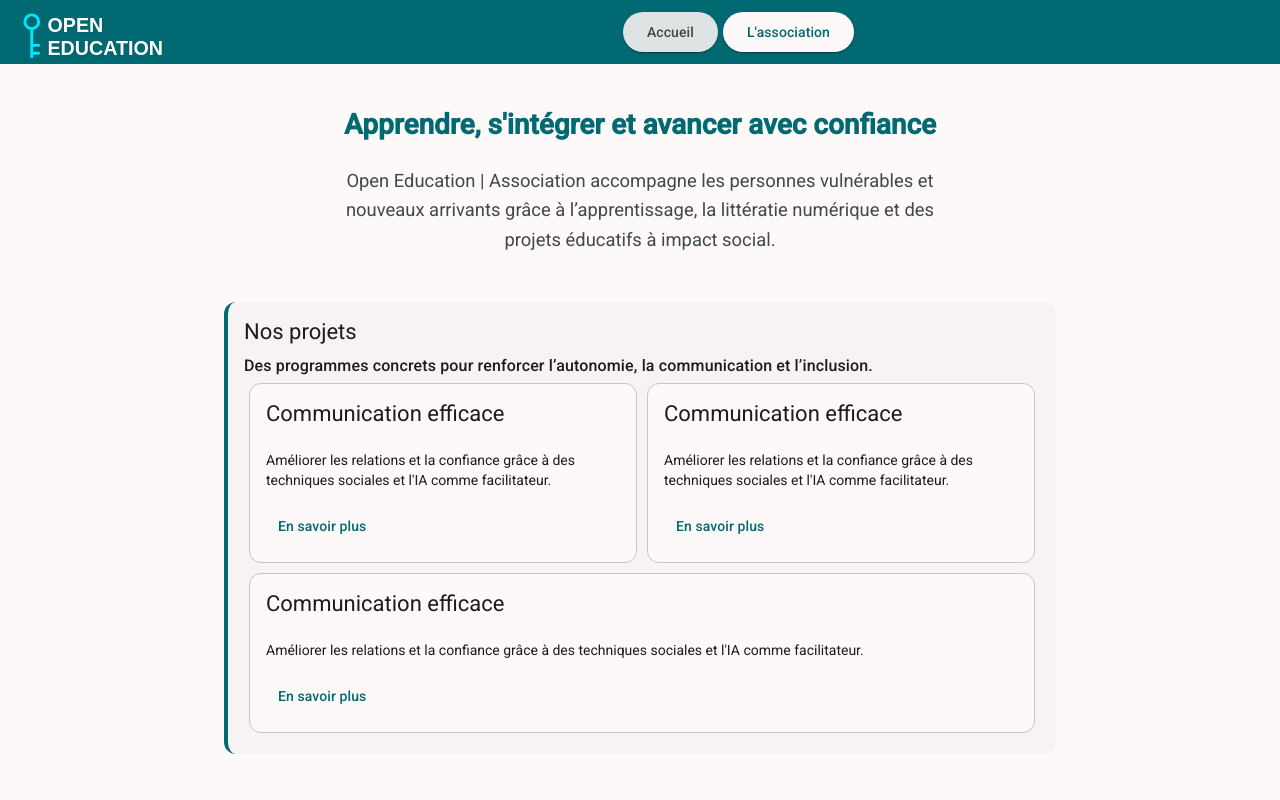
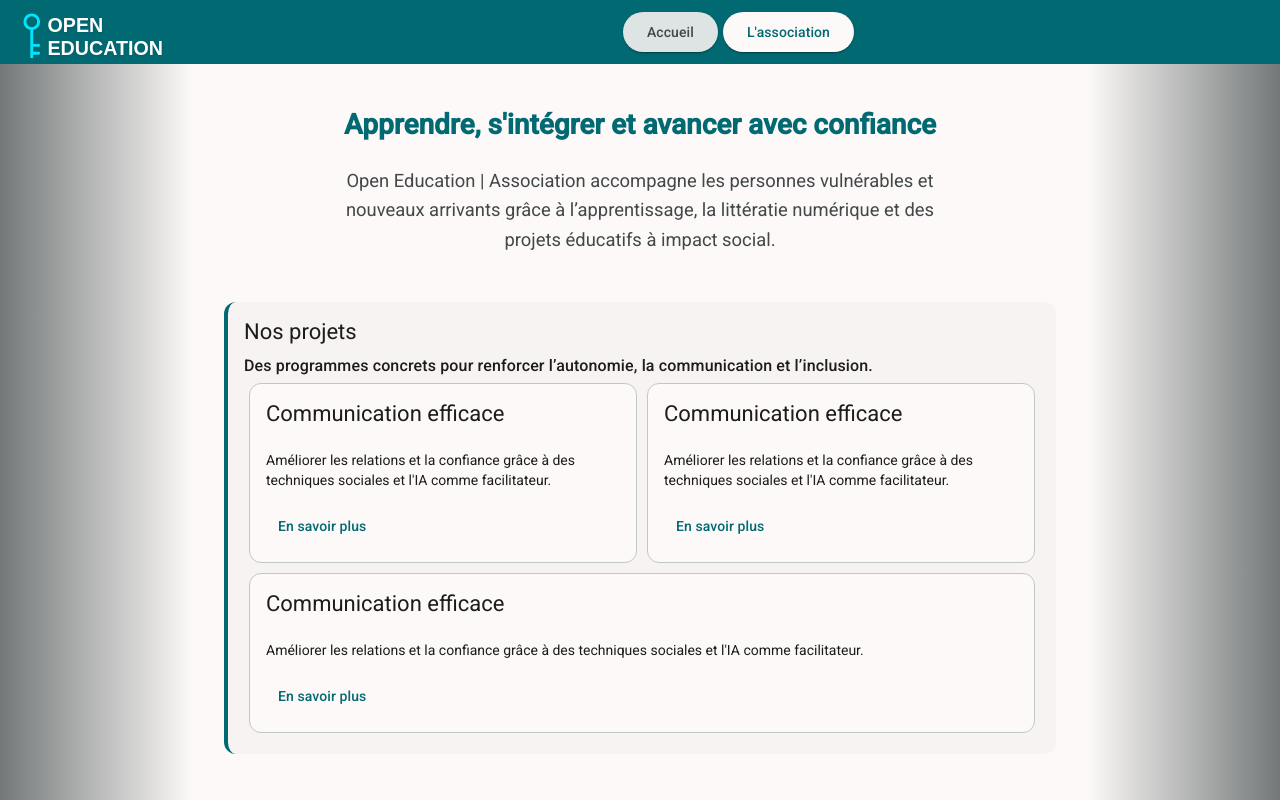
Before and after one commit to AntoineHazebrouck/open-education, an Angular app in the folder open-education-frontend/: page / in a window 1280 px wide. Built offline with nearby package versions, Linux system fonts and the light colour scheme.

Commit message:
gradient main page

```diff
--- a/open-education-frontend/src/app/components/app/app.css
+++ b/open-education-frontend/src/app/components/app/app.css
@@ -27,5 +27,10 @@
 		padding-left: 17.5%;
 		padding-right: 17.5%;
 		padding-bottom: 2%;
+		background: linear-gradient(to right,
+				var(--mat-sys-outline) 0%,
+				var(--mat-sys-surface) 15%,
+				var(--mat-sys-surface) 85%,
+				var(--mat-sys-outline) 100%);
 	}
 }
```
